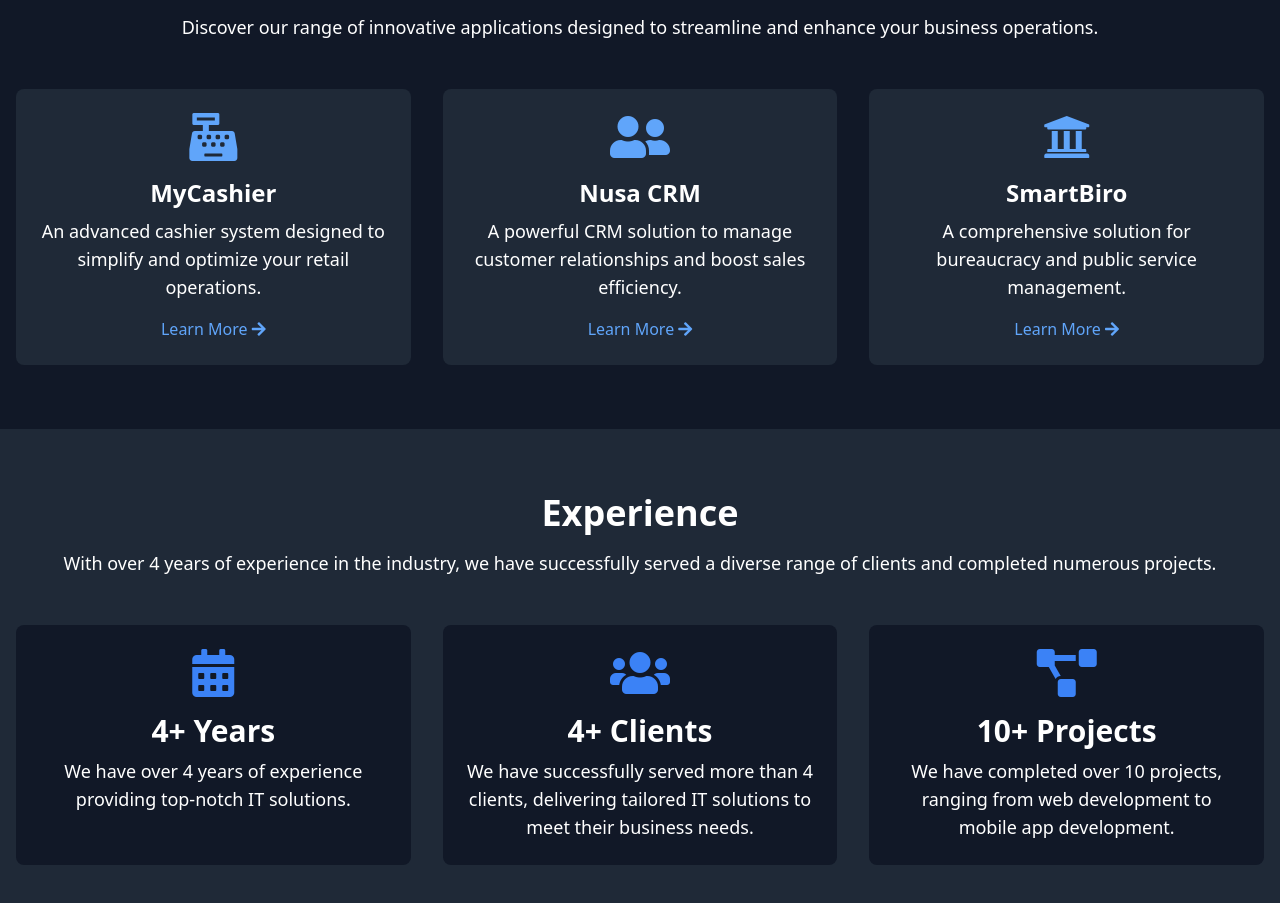
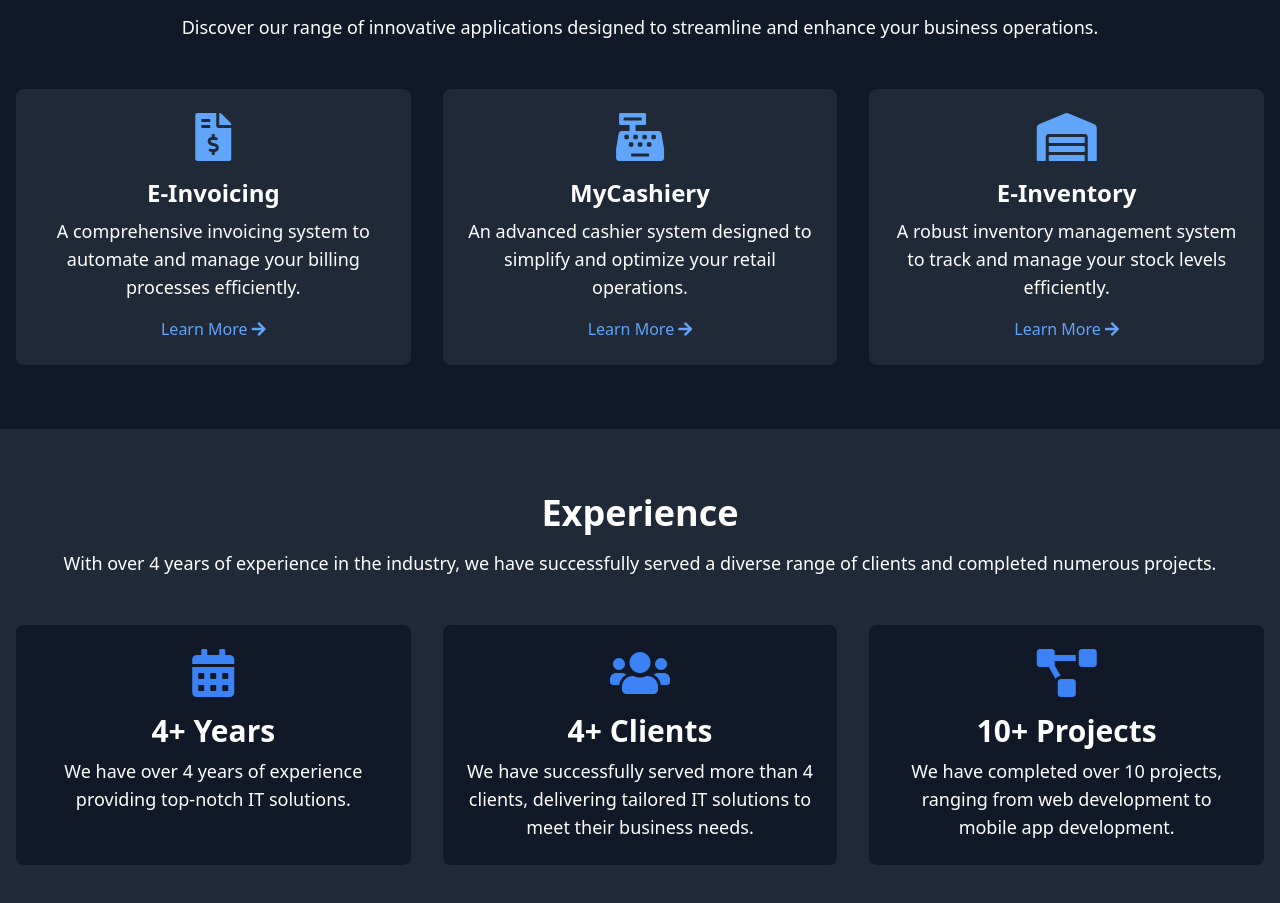
Before and after one commit to wildan190/MicroPadmaNusantara, a website: page public/index.html in a window 1280 px wide. Shown: the part 1929-2832 px from the top of the page. Drawn offline with nearby package versions, Linux system fonts and the light colour scheme.

Commit message:
pergantian produk

```diff
--- a/public/index.html
+++ b/public/index.html
@@ -203,43 +203,40 @@
           </p>
         </div>
         <div class="grid grid-cols-1 md:grid-cols-3 gap-8">
-          <!-- Product 1: MyCashier -->
+          <!-- Product 1: E-Invoicing -->
           <div class="bg-gray-800 rounded-lg p-6 text-center">
             <div class="mb-4">
-              <i class="fas fa-cash-register fa-3x text-blue-400"></i>
+              <i class="fas fa-file-invoice-dollar fa-3x text-blue-400"></i>
             </div>
-            <h3 class="text-2xl font-semibold mb-2">MyCashier</h3>
+            <h3 class="text-2xl font-semibold mb-2">E-Invoicing</h3>
             <p class="text-lg mb-4">
-              An advanced cashier system designed to simplify and optimize your
-              retail operations.
+              A comprehensive invoicing system to automate and manage your billing processes efficiently.
             </p>
             <a href="#" class="text-blue-400 hover:text-blue-300"
               >Learn More <i class="fas fa-arrow-right"></i
             ></a>
           </div>
-          <!-- Product 2: Nusa CRM -->
+          <!-- Product 2: MyCashiery -->
           <div class="bg-gray-800 rounded-lg p-6 text-center">
             <div class="mb-4">
-              <i class="fas fa-user-friends fa-3x text-blue-400"></i>
+              <i class="fas fa-cash-register fa-3x text-blue-400"></i>
             </div>
-            <h3 class="text-2xl font-semibold mb-2">Nusa CRM</h3>
+            <h3 class="text-2xl font-semibold mb-2">MyCashiery</h3>
             <p class="text-lg mb-4">
-              A powerful CRM solution to manage customer relationships and boost
-              sales efficiency.
+              An advanced cashier system designed to simplify and optimize your retail operations.
             </p>
             <a href="#" class="text-blue-400 hover:text-blue-300"
               >Learn More <i class="fas fa-arrow-right"></i
             ></a>
           </div>
-          <!-- Product 3: SmartBiro -->
+          <!-- Product 3: E-Inventory -->
           <div class="bg-gray-800 rounded-lg p-6 text-center">
             <div class="mb-4">
-              <i class="fas fa-university fa-3x text-blue-400"></i>
+              <i class="fas fa-warehouse fa-3x text-blue-400"></i>
             </div>
-            <h3 class="text-2xl font-semibold mb-2">SmartBiro</h3>
+            <h3 class="text-2xl font-semibold mb-2">E-Inventory</h3>
             <p class="text-lg mb-4">
-              A comprehensive solution for bureaucracy and public service
-              management.
+              A robust inventory management system to track and manage your stock levels efficiently.
             </p>
             <a href="#" class="text-blue-400 hover:text-blue-300"
               >Learn More <i class="fas fa-arrow-right"></i
```
